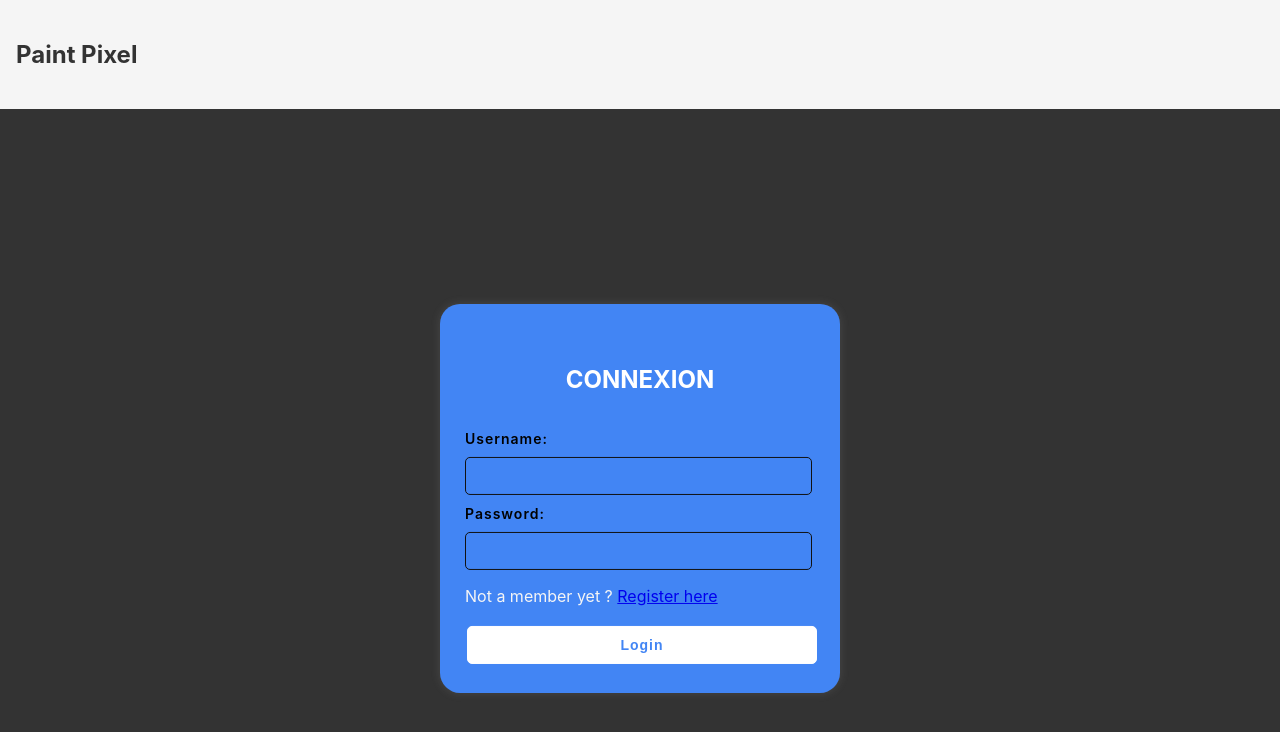
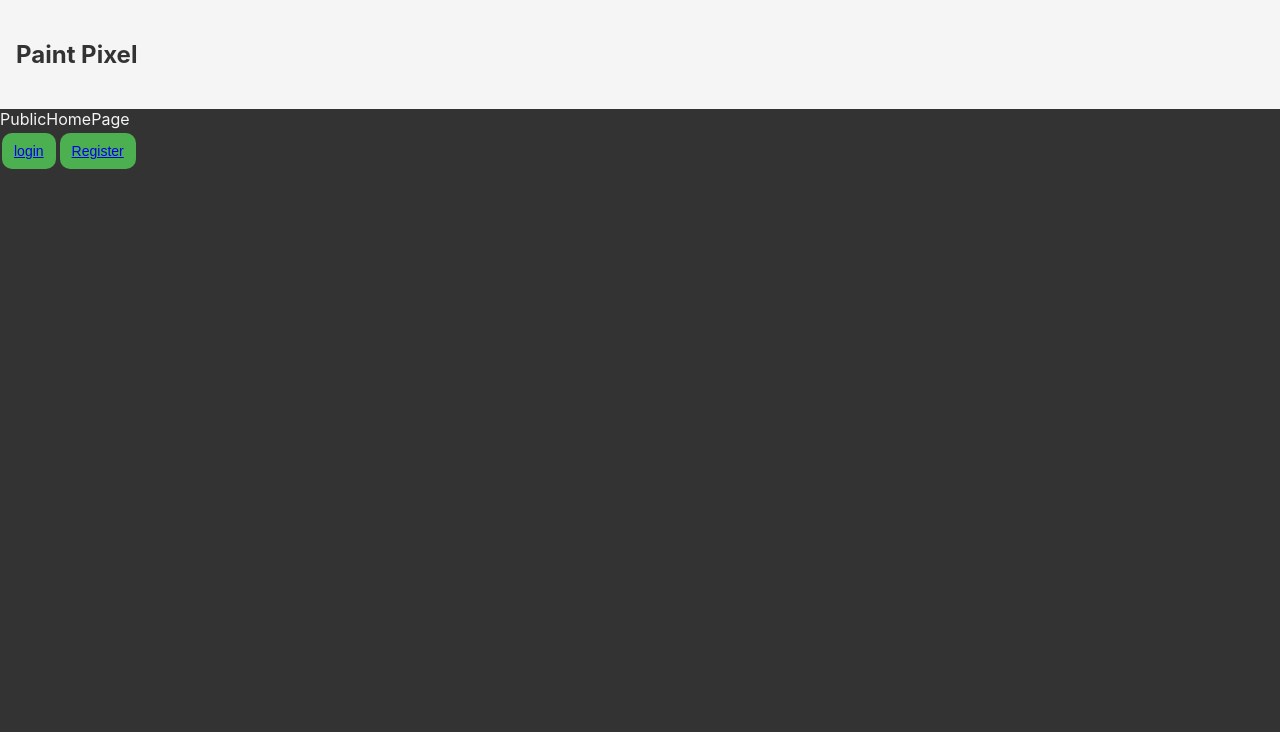
Before and after one commit to adamspd/paint-pixel-react, a React (Create React App) app: page / in a window 1280 px wide. Shown: the top 732 px of the page. Built offline with nearby package versions, Linux system fonts and the light colour scheme.

Commit message:
build(PublicHomePage): initialisation of the public HomePage

```diff
--- a/src/App.js
+++ b/src/App.js
@@ -6,6 +6,7 @@ import {useContext} from 'react';
 import {Theme} from './utils/Theme';
 import {logout} from './utils/utils';
 import {Admin, Template, Sidebar, HomePage, SignUp, Login, PixelBoardCreate} from './components'
+import PublicHomePage from './components/PublicHomePage';
 
 function App() {
     const navigate = useNavigate();
@@ -17,10 +18,11 @@ function App() {
                 <section className={theme === 'dark' ? 'componentx' : 'darkmode'}>
                     <Template/>
                     <Routes>
+                        <Route path='/' element={<PublicHomePage/>}/>
                         <Route element={<RouterProtecter/>}>
                             <Route path='/PixelBoardCreate' element={<PixelBoardCreate/>}/>
                             <Route path='/Admin' element={<Admin/>}/>
-                            <Route path='/' element={<HomePage/>}/>
+                            <Route path='/dashboard' element={<HomePage/>}/>
                         </Route>
                         <Route path='/Login' element={<Login/>}/>
                         <Route path='/SignUp' element={<SignUp/>}/>
--- a/src/components/Login.js
+++ b/src/components/Login.js
@@ -51,7 +51,7 @@ function Login() {
             console.log('ici le theme reçu : ' + response.data.user.theme);
             console.log('ici le theme initialisé : ' + getTheme());
             InitTheme(response.data.user.theme);
-            navigate('/');
+            navigate('/dashboard');
 
         } catch (error) {
             setErrMsg('No Server Response' + error);
--- a/src/components/PixelBoard.js
+++ b/src/components/PixelBoard.js
@@ -7,8 +7,8 @@
    const WIDTH = 500;
    const HEIGHT = 500;
 
-   const PIXEL_WIDTH = WIDTH / 10;
-   const PIXEL_HEIGHT = HEIGHT / 10;
+   const PIXEL_WIDTH = WIDTH / 100;
+   const PIXEL_HEIGHT = HEIGHT / 100;
    const colorTab = ['red', 'blue', 'green', 'gray', 'yellow', 'pink', 'aqua'];
    const canvasRef = useRef(null);
 
--- /dev/null
+++ b/src/components/PublicHomePage.js
@@ -0,0 +1,17 @@
+import React from 'react'
+import { Link } from 'react-router-dom'
+
+function PublicHomePage() {
+
+
+  return (
+    <>
+    <div>PublicHomePage</div>
+    <button> <Link to='/dashboard'>login</Link></button>
+    <button> <Link to='/SignUp'>Register</Link></button>
+
+    </>
+  )
+}
+
+export default PublicHomePage
```
